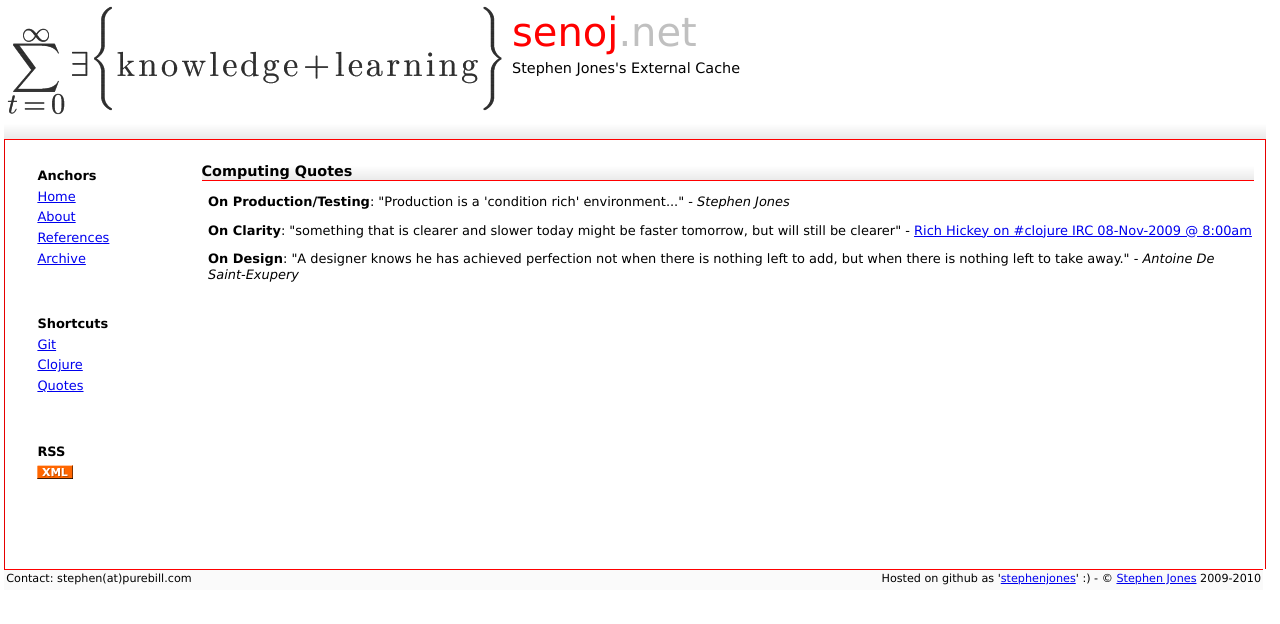
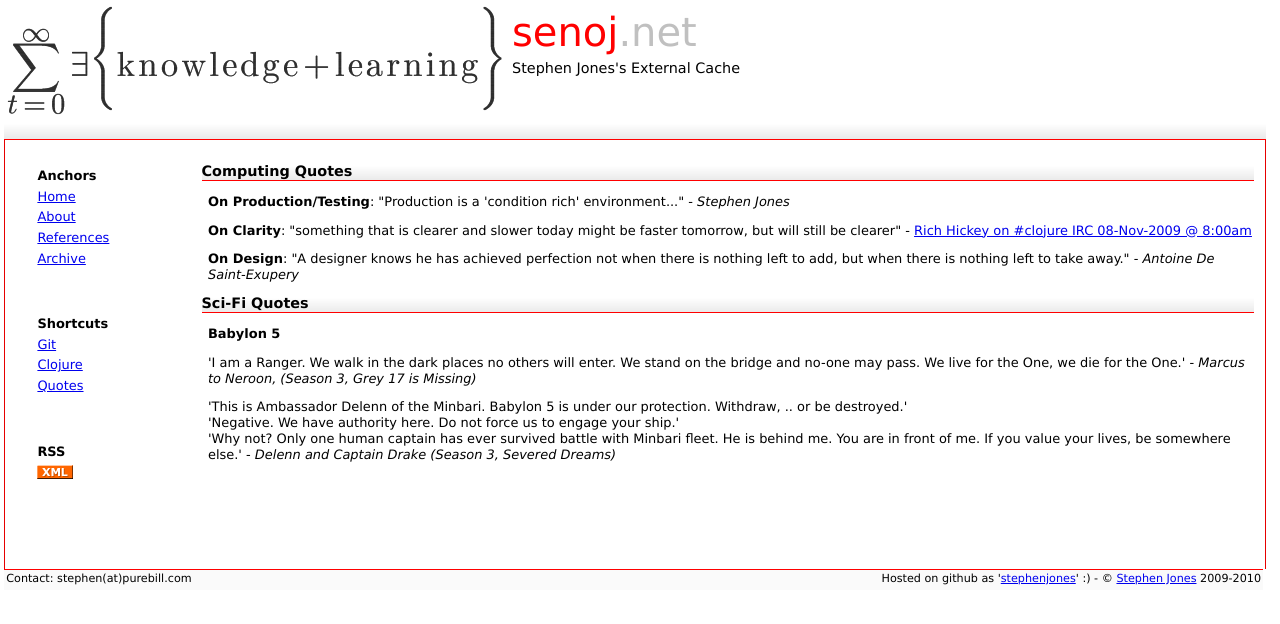
Before and after one commit to stephenjones/stephenjones.github.com, a Jekyll site: the page built from quotes.html, in a window 1280 px wide. Shown: the top 624 px of the page. Built offline with Jekyll 4.4.1, drawn with Linux system fonts in a browser that asks for light colours; Markdown is read by kramdown in place of the engine named in the settings; comment, search, counter and statistics services are not loaded.

Commit message:
added B5 quotes

```diff
--- a/quotes.html
+++ b/quotes.html
@@ -33,6 +33,14 @@ title: senoj.net | Stephen Jones's Personal Website | Quotes I Like
 
 <p> <b>On Design</b>: "A designer knows he has achieved perfection not when there is nothing left to add, but when there is nothing left to take away." - <i>Antoine De Saint-Exupery</i></p>
 
+<h1 class="title">Sci-Fi Quotes</h1>
+
+<p><b>Babylon 5</b></p>
+<p>'I am a Ranger. We walk in the dark places no others will enter. We stand on the bridge and no-one may pass. We live for the One, we die for the One.' - <i>Marcus to Neroon, (Season 3, Grey 17 is Missing)</i></p>
+<p>'This is Ambassador Delenn of the Minbari. Babylon 5 is under our protection. Withdraw, .. or be destroyed.'<br />
+'Negative. We have authority here. Do not force us to engage your ship.'<br />
+'Why not? Only one human captain has ever survived battle with Minbari fleet. He is behind me. You are in front of me. If you value your lives, be somewhere else.' - <i>Delenn and Captain Drake (Season 3, Severed Dreams)</i></p>
+
 {% include twocol_right_end %}
 
 {% include onecol_bottom %}
```
